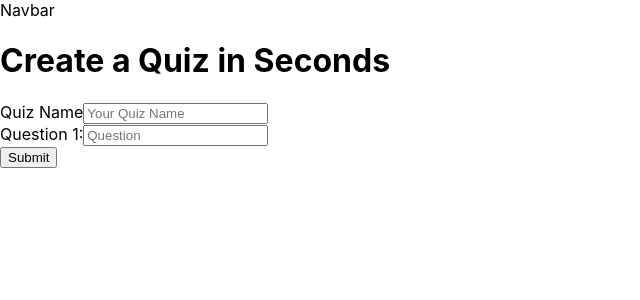
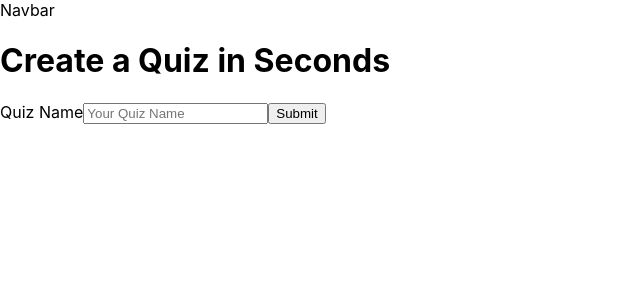
Before and after one commit to Chadkaplan/quiz-app, a React (Create React App) app: page /create in a window 1280 px wide. Shown: the top 300 px of the page, without its empty margins (0-640 px from the left). Built offline with nearby package versions, Linux system fonts and the light colour scheme.

Commit message:
Mapping mock data to create Question component.

```diff
--- a/src/components/Create.jsx
+++ b/src/components/Create.jsx
@@ -10,7 +10,7 @@ const Create = () => {
           Quiz Name
           <input type="text" name="name" placeholder="Your Quiz Name"></input>
         </label>
-        <Question/>
+        {/* <Question/> */}
         <input type="submit" value="Submit" />
       </form>
     </div>
--- a/src/components/Main.jsx
+++ b/src/components/Main.jsx
@@ -1,11 +1,13 @@
 import React from 'react'
 import { Link } from 'react-router-dom'
+import Question from './Question'
 
 const Main = () => {
   return (
     <div>
       <Link to="/Create">
       <button>Create a Quiz</button>
+      <Question></Question>
       </Link>
     </div>
   )
--- a/src/components/Question.jsx
+++ b/src/components/Question.jsx
@@ -1,17 +1,18 @@
 import React from 'react'
+import data from "../data/questions.json"
 
 const Question = () => {
+  const ListQuestions = data.map((question) =>
+  <div key={question.id}>
+  <h5>{question.Question}</h5>
+  <h5>{question.Choices}</h5>
+  </div>)
   return (
     <>
-    <form>
-        {/* Dynamically label question number */}
-    <label>
-      Question 1:
-      <input type="text" name="name" placeholder="Question"></input>
-    </label>
-  </form>
+    {ListQuestions}
     </>
-  )
-}
+    )
+  }
+
 
 export default Question
```
